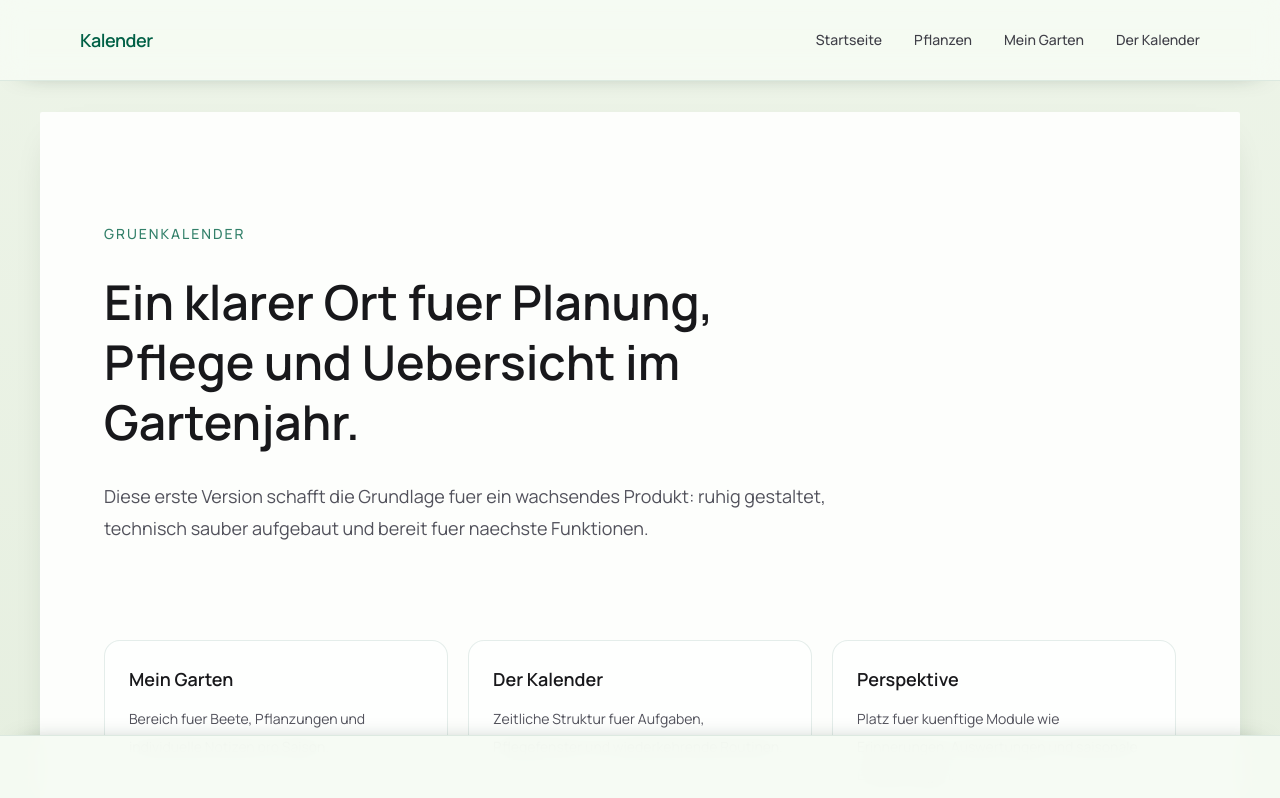
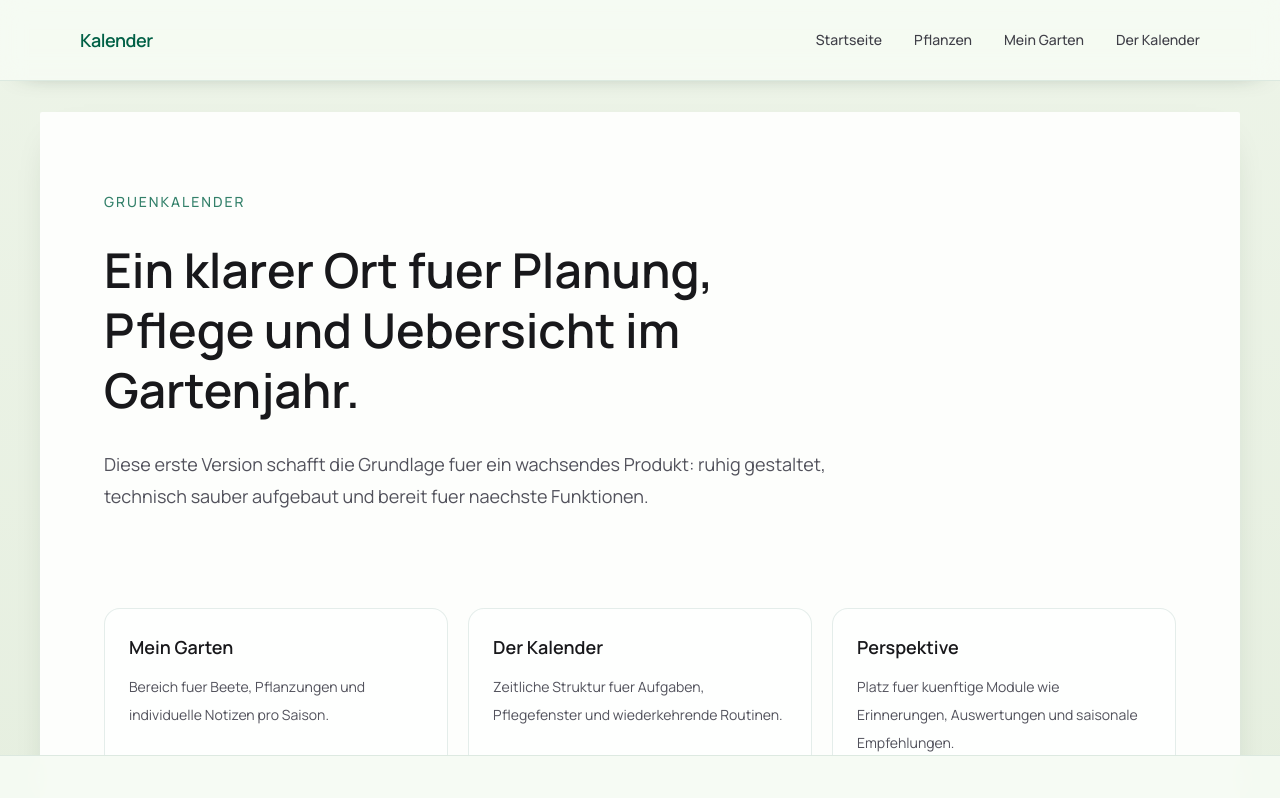
Before and after one commit to CornerDesign-Dominic/garten, a Next.js app: page / in a window 1280 px wide. Shown: the top 798 px of the page. Built offline with nearby package versions, Linux system fonts and the light colour scheme.

Commit message:
Refine layout spacing and fix seamless page background

```diff
--- a/src/app/globals.css
+++ b/src/app/globals.css
@@ -23,4 +23,6 @@ body {
 body {
   background-color: var(--page-green);
   background-image: linear-gradient(180deg, var(--page-green-soft) 0%, var(--page-green) 100%);
+  background-repeat: no-repeat;
+  background-size: 100% 100%;
 }
--- a/src/app/layout.tsx
+++ b/src/app/layout.tsx
@@ -25,7 +25,7 @@ export default function RootLayout({
     <html lang="de" className={`${manrope.variable} h-full`}>
       <body className="min-h-full bg-[var(--page-green)] font-sans text-zinc-800 antialiased">
         <Header />
-        <main className="px-4 pb-24 pt-24 sm:px-6 sm:pt-28 lg:px-10">{children}</main>
+        <main className="px-4 pb-16 pt-24 sm:px-6 sm:pt-28 lg:px-10">{children}</main>
         <Footer />
       </body>
     </html>
--- a/src/components/layout/Footer.tsx
+++ b/src/components/layout/Footer.tsx
@@ -4,7 +4,7 @@ export function Footer() {
       aria-hidden="true"
       className="fixed inset-x-0 bottom-0 z-50 border-t border-emerald-900/10 bg-[#f6fbf3]/92 shadow-[0_-10px_26px_-24px_rgba(18,45,28,0.7)] backdrop-blur-md"
     >
-      <div className="h-16 w-full" />
+      <div className="h-11 w-full" />
     </footer>
   );
 }
--- a/src/components/layout/PageShell.tsx
+++ b/src/components/layout/PageShell.tsx
@@ -6,7 +6,7 @@ interface PageShellProps {
 
 export function PageShell({ children }: PageShellProps) {
   return (
-    <div className="mx-auto w-full max-w-[1200px] min-h-[calc(100dvh-7rem)] rounded-[2px] bg-[var(--paper)] px-6 py-12 shadow-[0_14px_40px_-24px_rgba(18,45,28,0.32),0_1px_0_rgba(18,45,28,0.08)] sm:px-10 sm:py-14 lg:px-16 lg:py-16">
+    <div className="mx-auto w-full max-w-[1200px] min-h-[calc(100dvh-7rem)] rounded-[2px] bg-[var(--paper)] px-6 pb-12 pt-6 shadow-[0_14px_40px_-24px_rgba(18,45,28,0.32),0_1px_0_rgba(18,45,28,0.08)] sm:px-10 sm:pb-14 sm:pt-7 lg:px-16 lg:pb-16 lg:pt-8">
       {children}
     </div>
   );
```
